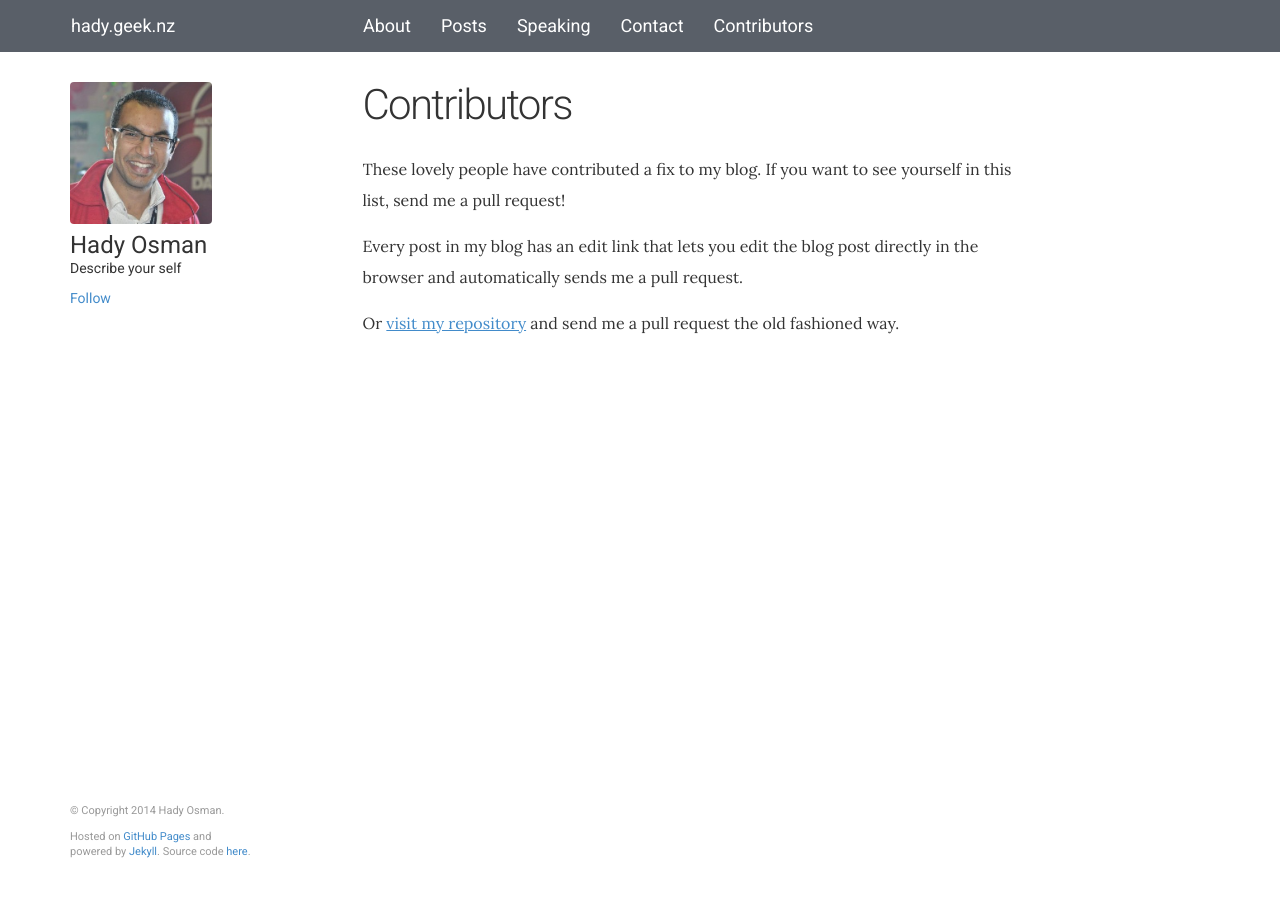
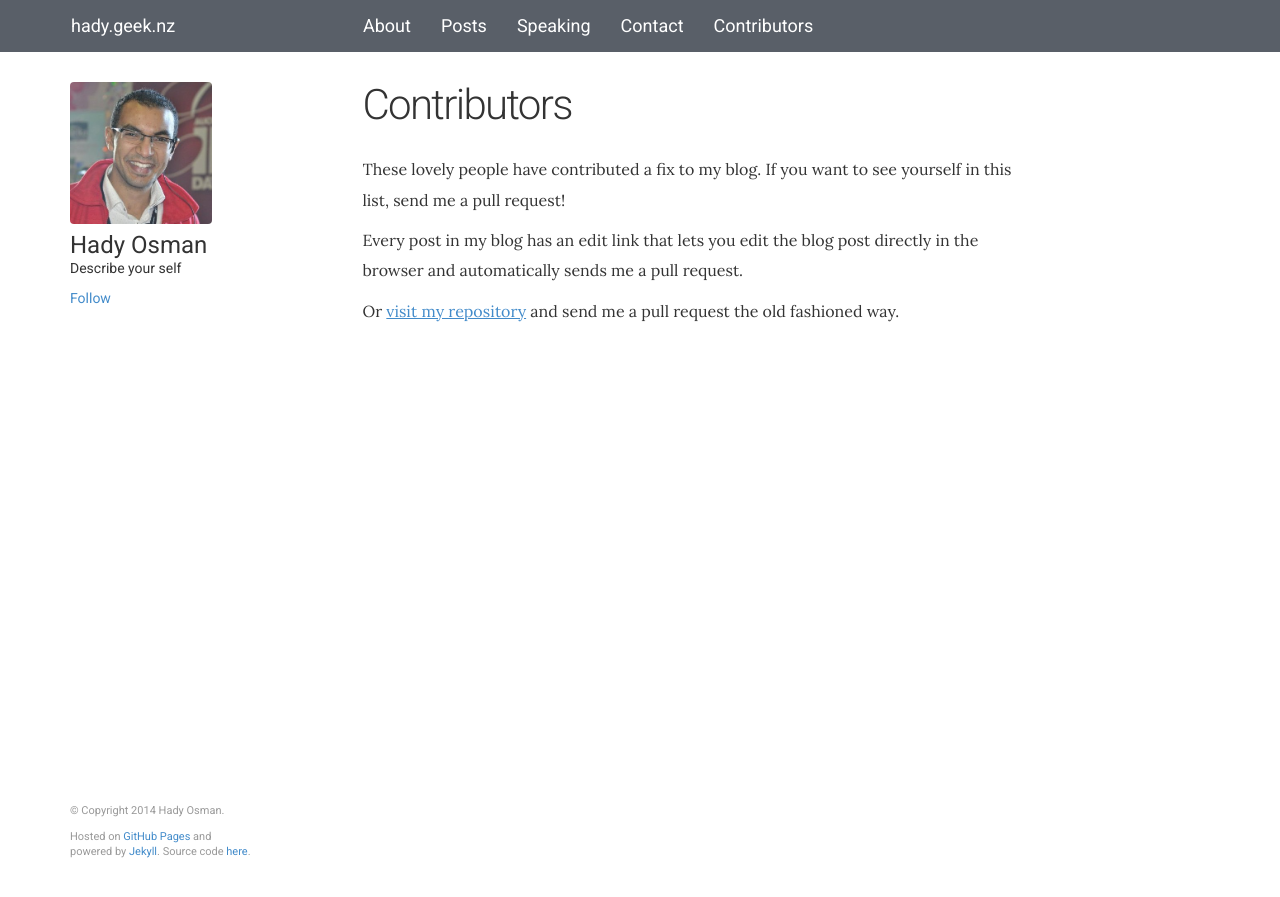
Before and after one commit to hadynz/hadynz.github.io, a Jekyll site: the page built from contributors.md, in a window 1280 px wide. Shown: the top 897 px of the page. Built offline with Jekyll 4.4.1, drawn with Linux system fonts in a browser that asks for light colours; comment, search, counter and statistics services are not loaded.

Commit message:
Remove redundant paragraphy spacing

```diff
--- a/assets/css/blog.css
+++ b/assets/css/blog.css
@@ -5,10 +5,6 @@
 
 .blog-content--inner a:not(.btn) {
     text-decoration: underline;
-}
-
-.blog-content--inner p {
-    margin: 0 0 1.625rem;
 }
 
 .blog-content--inner .title {
```
